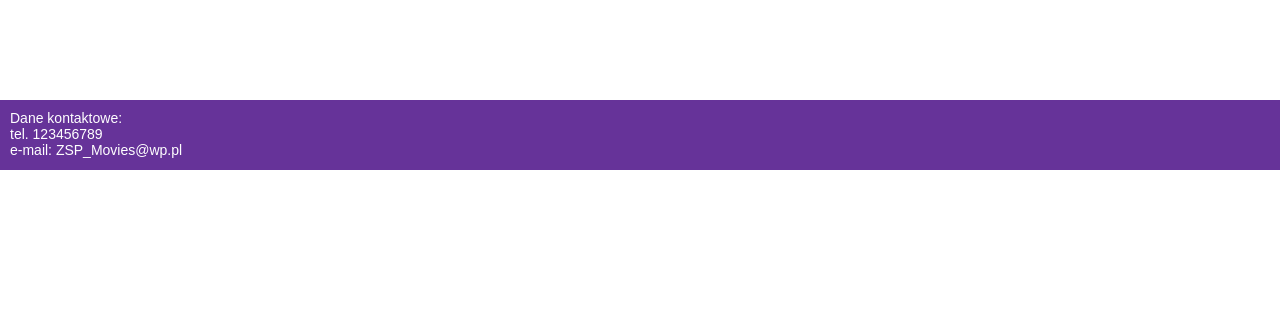
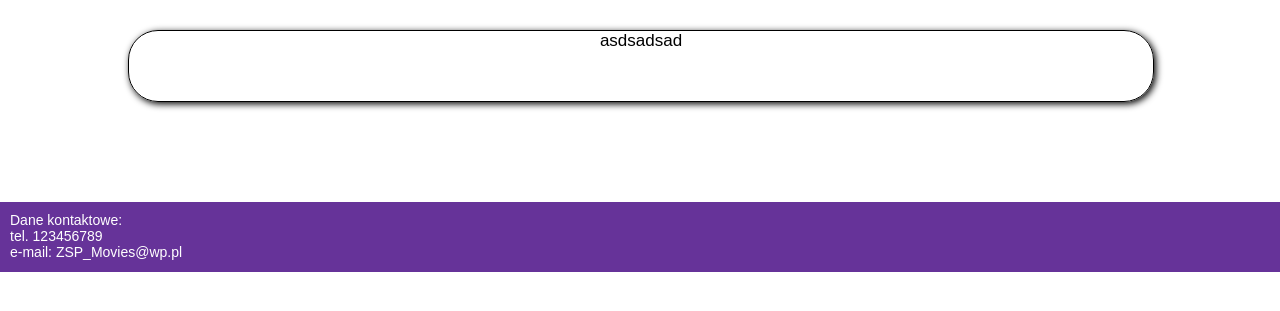
Before and after one commit to Pazzurro/zsp-movie-rental, a PHP site: page /sites/movie-search.php in a window 1280 px wide. Shown: the part 162-473 px from the top of the page. Run offline with PHP 8.4, Linux system fonts and the light colour scheme.

Commit message:
wyszukiwarka

```diff
--- a/css/style.css
+++ b/css/style.css
@@ -106,3 +106,14 @@ body
     height: 90%;
     margin: auto;
 }
+
+.searchBlock
+{
+    width: 80%;
+    height: 70px;
+    font-size: 17px;
+    border: 1px solid black;
+    border-radius: 30px;
+    margin: 30px 10%;
+    box-shadow: 2px 2px 7px black;
+}
--- a/includes/header.php
+++ b/includes/header.php
@@ -9,7 +9,7 @@
     </head>
     <body>
         <header class="header">
-            <span style="font-size: 60"><a href="/movies/index.php">ZSP-Movies </a></span>
+            <span style="font-size: 60"><a href="/zsp-movie-rental/index.php">ZSP-Movies </a></span>
             <span style="font-size: 20"> Najlepsza wypożyczalnia filmów</span>
         </header>
     </body>
--- a/includes/nav.php
+++ b/includes/nav.php
@@ -7,7 +7,7 @@
             <table cellspacing="0" rowspacing="0">
                 <tr>
 
-                    <form action="/movies/sites/movie-search.php" method="post">
+                    <form action="/zsp-movie-rental/sites/movie-search.php" method="post">
                         <td>
                             <button class="navButton"><span>Szukaj</span></button>
                         </td>
@@ -15,9 +15,9 @@
 
 
                     <?php
-                        $logoutURL = '/movies/sites/logout.php';   $loginURL = '/movies/sites/login.php';
-                        $myMovieURL = '/movies/sites/movie-my.php';
-                        $addMovieURL = '/movies/sites/movie-add.php';
+                        $logoutURL = '/zsp-movie-rental/sites/logout.php';   $loginURL = '/zsp-movie-rental/sites/login.php';
+                        $myMovieURL = '/zsp-movie-rental/sites/movie-my.php';
+                        $addMovieURL = '/zsp-movie-rental/sites/movie-add.php';
 
                         if(isset($_SESSION["whoLogged"]))
                         {
--- a/sites/movie-search.php
+++ b/sites/movie-search.php
@@ -7,23 +7,27 @@
     </head>
     <body>
         <header>
-            <?php include 'includes/header.php'; ?>
+            <?php include '../includes/header.php'; ?>
 
         </header>
 
 
         <nav>
-            <?php include 'includes/nav.php'; ?>
+            <?php include '../includes/nav.php'; ?>
         </nav>
 
 
         <section>
-
+            <div class="main">
+                <div class="searchBlock">
+                    asdsadsad
+                </div>
+            </div>
         </section>
 
 
         <footer>
-            <?php include 'includes/footer.php'; ?>
+            <?php include '../includes/footer.php'; ?>
         </footer>
     </body>
 </html>
```
